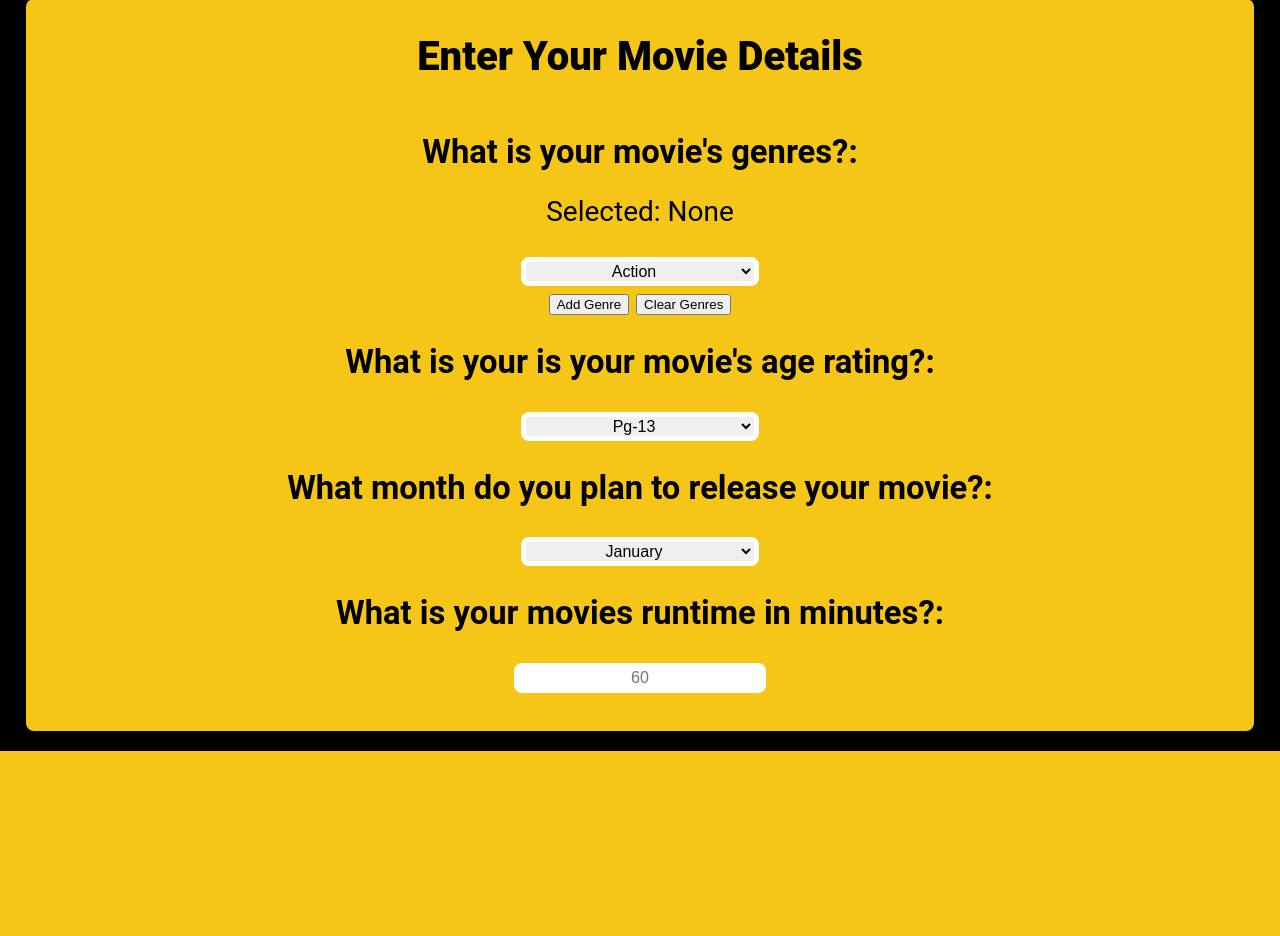
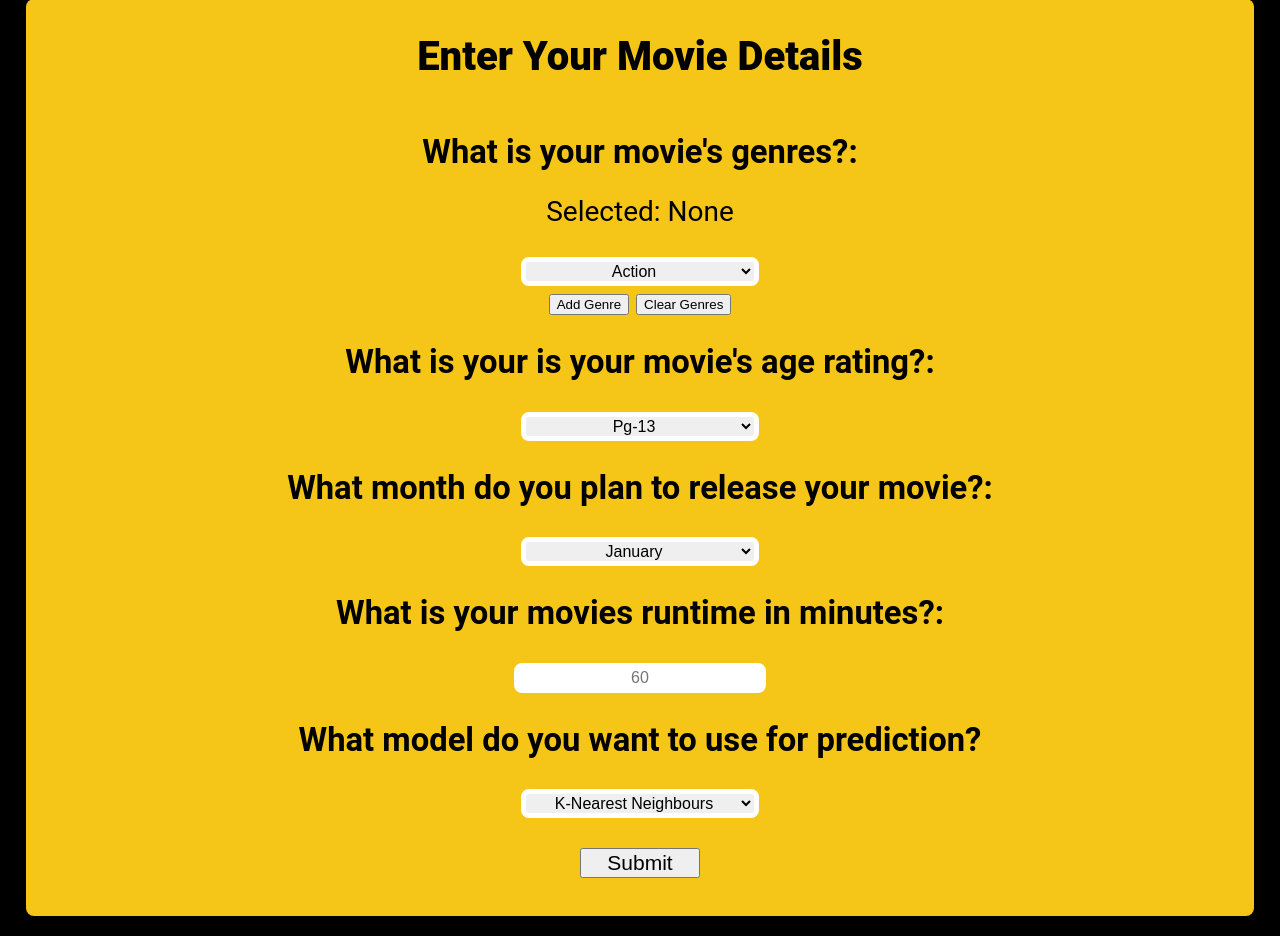
Before and after one commit to mrhatman26/ai-assignment, a Flask app: page /predict/submit/ in a window 1280 px wide. Shown: the part 206-1142 px from the top of the page. Before the commit the page ends 957 px from the top, so only its background shows below. Run offline with Flask 3, Linux system fonts and the light colour scheme; parts of the project's set-up code (start-up, migrations or seed data) failed here and were passed over.

Commit message:
Added submission function (only validates data for now; it does not submit to the server)

```diff
--- a/static/scripts/submission.js
+++ b/static/scripts/submission.js
@@ -1,5 +1,6 @@
 console.log("submission.js loaded");
 let form = document.getElementById("submission_form");
+let submit_button = form[7];
 //Genre variables
 let genre_select = form[0];
 let genre_add = form[1];
@@ -10,6 +11,12 @@ let genres_original_vals = [];
 for (var i = 0; i < genre_select.length; i++){
     genres_original_vals.push(genre_select[i].value);
 }
+
+//Other variables
+let age_select = form[3];
+let month_select = form[4];
+let runtime_select = form[5];
+let model_select = form[6];
 
 //Genres Functions
 function addGenre(event){
@@ -45,11 +52,7 @@ function clearGenres(event){
     }
 }
 
-//Age Functions
-
-//Date Functions
-
-//Runtime functions
+//Misc functions
 function toInt(value){
     if (!isNaN(value)){
         return parseInt(value);
@@ -59,7 +62,31 @@ function toInt(value){
     }
 }
 
+//Submit function
+function submit_data(event){
+    //event.preventDefault();
+    if (selected_genres_array.length < 1){
+        var error_message = document.createElement("p");
+        error_message.innerHTML = "Please select atleast one genre.";
+        error_message.style.color = "red";
+        document.getElementById("page_header").appendChild(error_message).scrollTo();
+    }
+    //if (runtime_select.value === "")
+    var submission_data = {
+        "submission_genre": selected_genres_array,
+        "submission_age": age_select.value,
+        "submission_month": month_select.value,
+        "submission_runtime": runtime_select.value,
+        "submission_model": model_select.value
+    };
+    console.log(submission_data["submission_genre"]);
+    console.log(submission_data["submission_age"]);
+    console.log(submission_data["submission_month"]);
+    console.log(submission_data["submission_runtime"]);
+    console.log(submission_data["submission_model"]);
+}
+
 //Genres Event Listeners
 genre_add.addEventListener("click", addGenre);
 genre_clear.addEventListener("click", clearGenres);
-console.log(toInt("50"));
+submit_button.addEventListener("click", submit_data)
--- a/templates/submit.html
+++ b/templates/submit.html
@@ -39,6 +39,14 @@
                                 </select>
                                 <h3>What is your movies runtime in minutes?:</h3>
                                 <input class="textbox" type="text" id="submission_text_runtime" name="form_submission_text_runtime" required placeholder="60">
+                                <br>
+                                <h3>What model do you want to use for prediction?</h3>
+                                <select id="submission_select_model" name="form_submission_select_model" required>
+                                        <option value="knn">K-Nearest Neighbours</option>
+                                        <option value="linear">Linear Regression</option>
+                                </select>
+                                <br>
+                                <input type="submit" value="Submit" class="submit_button">
                         </form>
                 </div>
         </div>
```
